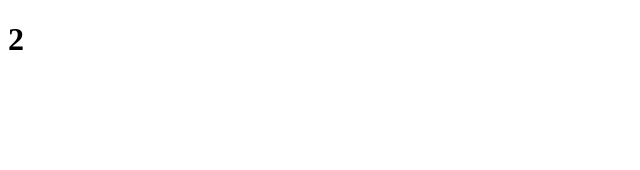
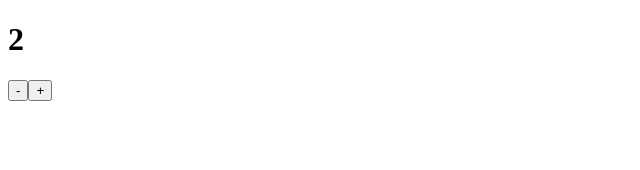
Before and after one commit to darkroom51/wld-materialy-react, a React (Create React App) app: page / in a window 1280 px wide. Shown: the top 170 px of the page, without its empty margins (0-640 px from the left). Built offline with nearby package versions, Linux system fonts and the light colour scheme.

Commit message:
Counter and buttons example!

```diff
--- a/src/App.js
+++ b/src/App.js
@@ -6,10 +6,22 @@ class App extends Component {
         counter: 1
     }
 
-    componentDidMount(){
+    componentDidMount() {
         this.setState({
             counter: this.state.counter + 1
         }, () => console.log('Stan się zupdatował!'))
+    }
+
+    onMinusClickHandler = () => {
+        this.setState({
+            counter: this.state.counter - 1
+        })
+    }
+
+    onPlusClickHandler = () => {
+        this.setState({
+            counter: this.state.counter + 1
+        })
     }
 
     render() {
@@ -17,6 +29,12 @@ class App extends Component {
         return (
             <div>
                 <h1>{this.state.counter}</h1>
+                <button onClick={this.onMinusClickHandler}>
+                    -
+                </button>
+                <button onClick={this.onPlusClickHandler}>
+                    +
+                </button>
             </div>
         )
     }
```
